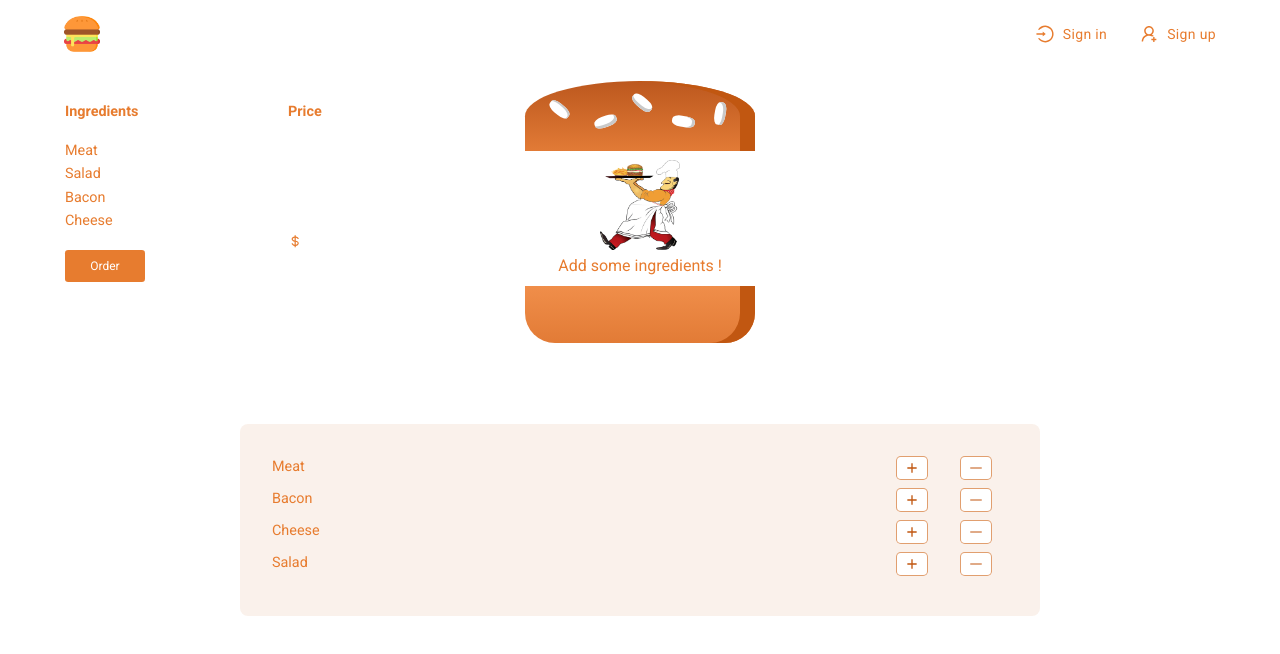
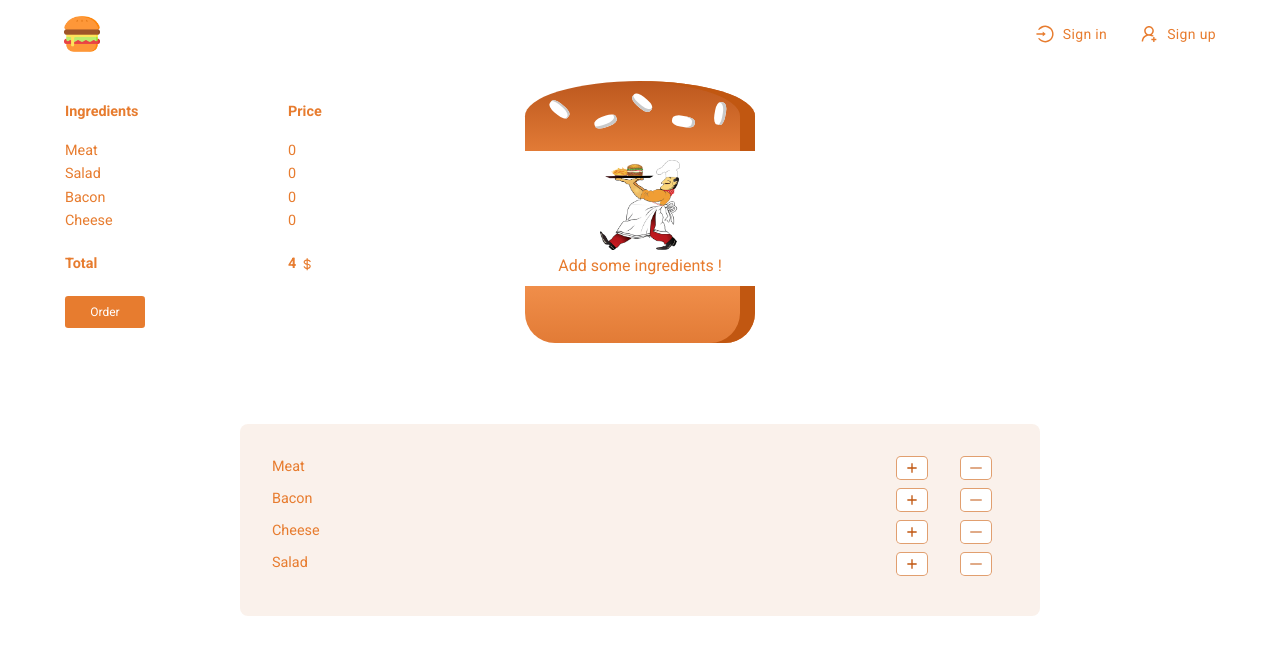
Before and after one commit to Sall99/burger-builder, a React (Create React App) app: page / in a window 1280 px wide. Shown: the top 654 px of the page. Built offline with nearby package versions, Linux system fonts and the light colour scheme; a web font is replaced by a local one.

Commit message:
feat(state): add total price

```diff
--- a/src/components/ui/total/total-mobile.tsx
+++ b/src/components/ui/total/total-mobile.tsx
@@ -1,9 +1,11 @@
 import { BiDollar } from "react-icons/bi";
+import { useSelector } from "react-redux";
 export const TotalMobile = () => {
+  const { totalPrice } = useSelector((state: any) => state.ingredients);
   return (
     <div className="md:hidden mb-4">
       <h1 className="text-2xl flex items-center text-primary-200">
-        <span>0</span>
+        <span>{totalPrice}</span>
         <BiDollar />
       </h1>
     </div>
--- a/src/components/ui/total/total.tsx
+++ b/src/components/ui/total/total.tsx
@@ -1,7 +1,12 @@
 import { BiDollar } from "react-icons/bi";
+import { useSelector } from "react-redux";
 import { Button } from "../button";
 
 export const Total = () => {
+  const { ingredients } = useSelector((state: any) => state.ingredients);
+  const { totalPrice } = useSelector((state: any) => state.ingredients);
+  const { meat, salad, bacon, cheese } = ingredients;
+
   return (
     <div className="total-order absolute left-16 top-0 hidden md:block">
       <table>
@@ -14,24 +19,24 @@ export const Total = () => {
         <tbody>
           <tr>
             <td>Meat</td>
-            <td></td>
+            <td>{meat}</td>
           </tr>
           <tr>
             <td>Salad</td>
-            <td></td>
+            <td>{salad}</td>
           </tr>
           <tr>
             <td>Bacon</td>
-            <td></td>
+            <td>{bacon}</td>
           </tr>
           <tr>
             <td>Cheese</td>
-            <td></td>
+            <td>{cheese}</td>
           </tr>
           <tr>
-            <td className="price"></td>
-            <td className="price">
-              <BiDollar />
+            <td className="price py-5">Total</td>
+            <td className="price flex items-center gap-1 py-5">
+              <span>{totalPrice}</span> <BiDollar />
             </td>
           </tr>
           <tr>
--- a/src/services/state/ingredients/ingredient.ts
+++ b/src/services/state/ingredients/ingredient.ts
@@ -7,6 +7,13 @@ const initialState = {
     cheese: 0,
     meat: 0,
   } as { [key: string]: number },
+  prices: {
+    salad: 0.5,
+    bacon: 0.7,
+    cheese: 0.4,
+    meat: 1.3,
+  } as { [key: string]: number },
+  totalPrice: 4,
 };
 
 const ingredientSlice = createSlice({
@@ -16,6 +23,7 @@ const ingredientSlice = createSlice({
     addIngredients(state, action) {
       const { payload } = action;
       state.ingredients[payload] += 1;
+      state.totalPrice += state.prices[payload];
 
       return state;
     },
@@ -23,6 +31,7 @@ const ingredientSlice = createSlice({
       const { payload } = action;
       if (state.ingredients[payload] > 0) {
         state.ingredients[payload] -= 1;
+        state.totalPrice -= state.prices[payload];
       }
 
       return state;
--- a/src/styles/app.css
+++ b/src/styles/app.css
@@ -466,6 +466,10 @@ video {
 .top-0 {
   top: 0px;
 }
+.my-5 {
+  margin-top: 1.25rem;
+  margin-bottom: 1.25rem;
+}
 .mt-16 {
   margin-top: 4rem;
 }
@@ -511,6 +515,9 @@ video {
 .gap-2 {
   gap: 0.5rem;
 }
+.gap-1 {
+  gap: 0.25rem;
+}
 .rounded-xs {
   border-radius: 0.2rem;
 }
@@ -527,6 +534,10 @@ video {
 .py-4 {
   padding-top: 1rem;
   padding-bottom: 1rem;
+}
+.py-5 {
+  padding-top: 1.25rem;
+  padding-bottom: 1.25rem;
 }
 .text-xs {
   font-size: 0.75rem;
```
